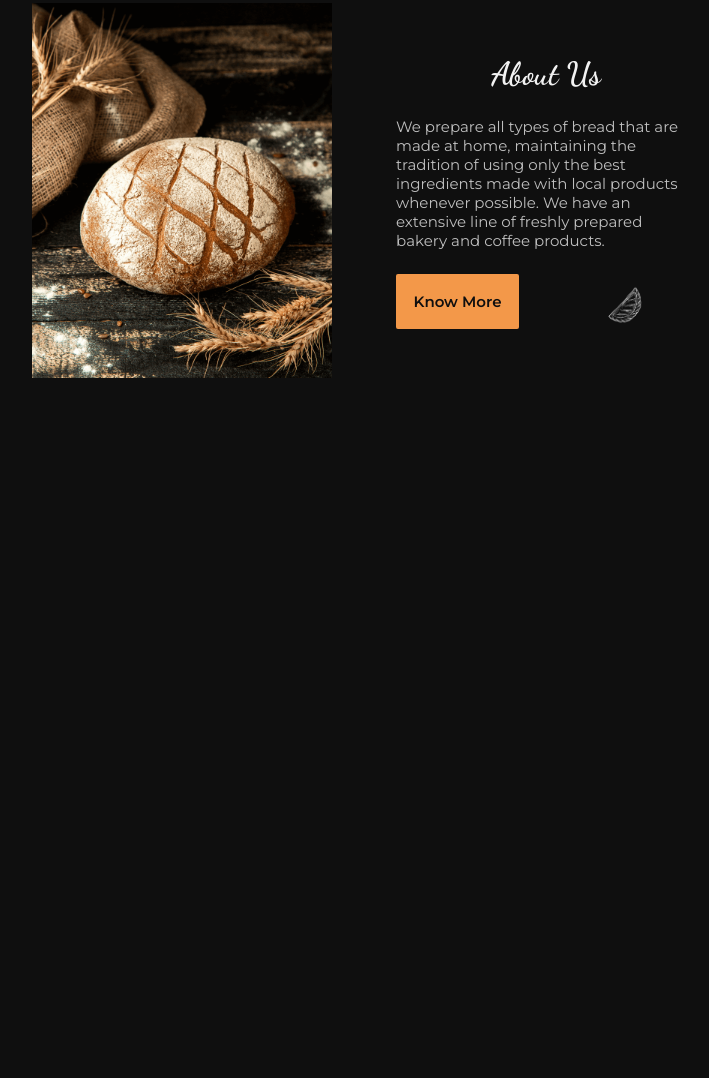
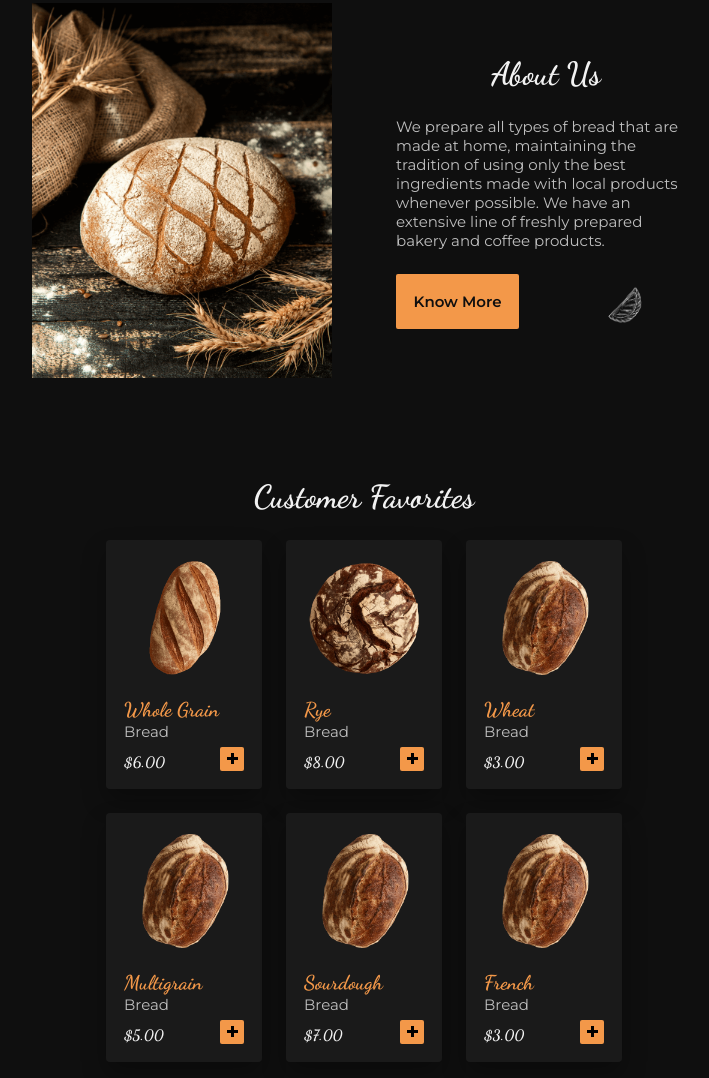
Before and after one commit to NathanBailie/responsive_bakery_landing_page, a website: page src/index.html in a window 1280 px wide. Shown: the part 1280-2358 px from the top of the page, without its empty margins (276-985 px from the left). Before the commit the page ends 1678 px from the top, so only its background shows below. Drawn offline with nearby package versions, Linux system fonts and the light colour scheme; files that its build step writes are made by us from their sources.

Commit message:
favorites section

```diff
--- a/src/index.html
+++ b/src/index.html
@@ -60,6 +60,7 @@
 
 	<!-- main -->
 	<main>
+		<!-- home -->
 		<section class="home section" id="home">
 			<img src="./img/home-bg.jpg" alt="bread_big_image" class="home_bg">
 			<div class="home_shadow"></div>
@@ -100,6 +101,7 @@
 			</div>
 		</section>
 
+		<!-- news -->
 		<section class="news section" id="news">
 			<h2 class="news_title title">
 				New Breads
@@ -151,7 +153,7 @@
 			</button>
 		</section>
 
-
+		<!-- about -->
 		<section class="about section" id="about">
 			<div class="about_container container">
 				<div class="about_img-wrapper">
@@ -177,6 +179,82 @@
 				</div>
 			</div>
 		</section>
+
+		<!-- favorites -->
+		<section class="favorites section" id="favorites">
+			<h2 class="favorites_title title">
+				Customer Favorites
+			</h2>
+
+			<div class="favorites_container container">
+				<article class="favorites_item">
+					<img src="./img/favorite-bread-1.png" alt="favorites_bread_image">
+					<h2>Whole Grain</h2>
+					<p>Bread</p>
+					<h3>$6.00</h3>
+					<button class="button">
+						<span></span>
+						<span></span>
+					</button>
+				</article>
+
+				<article class="favorites_item">
+					<img src="./img/favorite-bread-2.png" alt="favorites_bread_image">
+					<h2>Rye</h2>
+					<p>Bread</p>
+					<h3>$8.00</h3>
+					<button class="button">
+						<span></span>
+						<span></span>
+					</button>
+				</article>
+
+				<article class="favorites_item">
+					<img src="./img/favorite-bread-3.png" alt="favorites_bread_image">
+					<h2>Wheat</h2>
+					<p>Bread</p>
+					<h3>$3.00</h3>
+					<button class="button">
+						<span></span>
+						<span></span>
+					</button>
+				</article>
+
+				<article class="favorites_item">
+					<img src="./img/favorite-bread-3.png" alt="favorites_bread_image">
+					<h2>Multigrain</h2>
+					<p>Bread</p>
+					<h3>$5.00</h3>
+					<button class="button">
+						<span></span>
+						<span></span>
+					</button>
+				</article>
+
+				<article class="favorites_item">
+					<img src="./img/favorite-bread-3.png" alt="favorites_bread_image">
+					<h2>Sourdough</h2>
+					<p>Bread</p>
+					<h3>$7.00</h3>
+					<button class="button">
+						<span></span>
+						<span></span>
+					</button>
+				</article>
+
+				<article class="favorites_item">
+					<img src="./img/favorite-bread-3.png" alt="favorites_bread_image">
+					<h2>French</h2>
+					<p>Bread</p>
+					<h3>$3.00</h3>
+					<button class="button">
+						<span></span>
+						<span></span>
+					</button>
+				</article>
+			</div>
+		</section>
+
 	</main>
 
 	<!-- endbuild -->
--- a/src/sass/helpers/variables.scss
+++ b/src/sass/helpers/variables.scss
@@ -35,4 +35,5 @@
 	--black-color: hsl(0, 0%, 6%);
 	--body-color: hsl(0, 0%, 6%);
 	--container-color: hsl(0, 0%, 10%);
+	--plus-color: hsl(0, 0%, 0%);
 }
--- a/src/sass/main.scss
+++ b/src/sass/main.scss
@@ -13,6 +13,7 @@
 @use "sections/home/home.scss" as *;
 @use "sections/news/news.scss" as *;
 @use "sections/about/about.scss" as *;
+@use "sections/favorites/favorites.scss" as *;
 
 // fonts
 @font-face {
--- /dev/null
+++ b/src/sass/sections/favorites/favorites.scss
@@ -0,0 +1,86 @@
+.favorites {
+	&_container {
+		max-width: 550px;
+		display: flex;
+		justify-content: center;
+		align-items: center;
+		flex-wrap: wrap;
+		gap: 1.5rem;
+	}
+
+	&_title {
+		margin-top: 0;
+		margin-bottom: 1.5rem;
+	}
+
+	&_item {
+		position: relative;
+		background-color: var(--container-color);
+		box-shadow: 0 12px 24px hsla(0, 0%, 0%, .3);
+		border-radius: 4px;
+		padding: 1rem;
+		border: 2px solid transparent;
+		transition: border-color .3s;
+
+		&:hover {
+			border-color: var(--first-color);
+		}
+
+		img {
+			width: 120px;
+			margin: 0 auto;
+			margin-bottom: 1rem;
+		}
+
+		h2,
+		p,
+		h3 {
+			margin-top: 0;
+		}
+
+		h2 {
+			font-size: var(--h2-font-size);
+			font-family: var(--second-font);
+			color: var(--first-color);
+			margin-bottom: 0;
+		}
+
+		p {
+			margin-bottom: .75rem;
+		}
+
+		h3 {
+			font-size: var(--normal-font-size);
+			font-family: var(--second-font);
+			margin-bottom: 1rem;
+			margin-bottom: 0;
+		}
+
+		button {
+			font-size: var(--bigger-font-size);
+			line-height: var(--bigger-font-size);
+			padding: .75rem;
+			display: flex;
+			justify-content: center;
+			align-items: center;
+			position: absolute;
+			bottom: 1rem;
+			right: 1rem;
+
+			span {
+				background: var(--plus-color);
+				position: absolute;
+
+				&:first-child {
+					width: 3px;
+					height: 11px;
+				}
+
+				&:last-child {
+					width: 11px;
+					height: 3px;
+				}
+			}
+		}
+	}
+}
```
